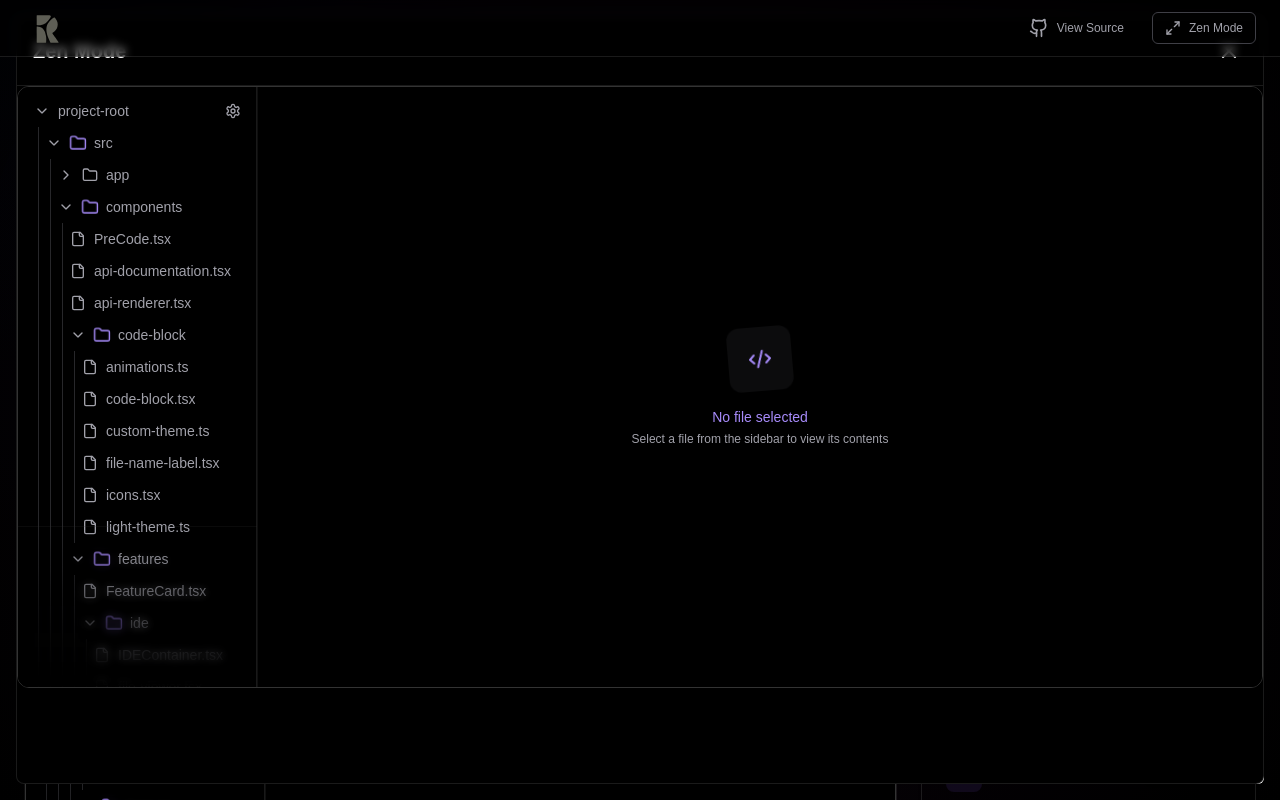
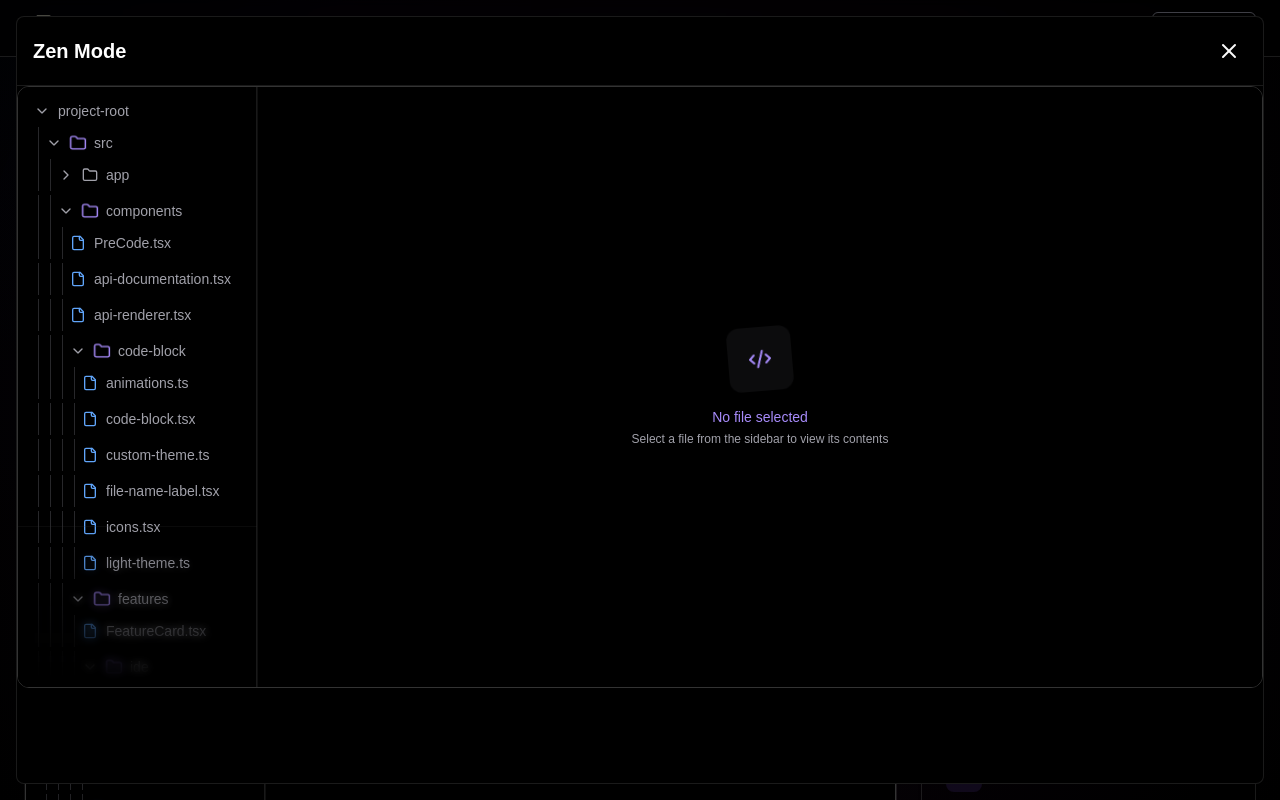
Before and after one commit to remcostoeten/Beautiful-interactive-file-tree, a Next.js app: page / in a window 1280 px wide. Both pictures are taken after a click on the button "Zen Mode". Shown: the top 800 px of the page. Built offline with nearby package versions, Linux system fonts and the light colour scheme.

Commit message:
feat: add zen modeto view idefullsize.

```diff
--- a/src/app/page.tsx
+++ b/src/app/page.tsx
@@ -7,17 +7,17 @@ import IDE from '@/components/features/ide/ide'
 import Header from '@/components/header'
 import PreCode from '@/components/PreCode'
 import TerminalOutput from '@/components/terminal-output'
-import { Button } from '@/components/ui/button'
 import { Tabs, TabsContent, TabsList, TabsTrigger } from '@/components/ui/tabs'
-import { TYPE_DEFINITION, USAGE_EXAMPLE } from '@/core/config/code-examples'
-import { getFileIcon } from '@/core/config/file-icons'
+import ZenIDEModal from '@/components/zenIDEmodal'
+import { USAGE_EXAMPLE } from '@/core/config/code-examples'
 import { projectStructure } from '@/core/config/tree-object'
 import useCursorGradient from '@/hooks/useCursorGradient'
 import { animate, AnimatePresence, motion, stagger } from 'framer-motion'
-import { Code2, Heart, Terminal, Wand2, X } from 'lucide-react'
+import { Code2, Heart, Terminal, Wand2 } from 'lucide-react'
 import { useEffect, useState } from 'react'
 
 export default function LandingPage() {
+    const [mounted, setMounted] = useState(false)
     const [isZenMode, setIsZenMode] = useState(false)
     const { position, opacity: cursorOpacity } = useCursorGradient()
 
@@ -28,6 +28,12 @@ export default function LandingPage() {
     ]
 
     useEffect(() => {
+        setMounted(true)
+    }, [])
+
+    useEffect(() => {
+        if (!mounted) return
+
         const animations: Animation[] = [
             [
                 '.stagger-fade',
@@ -47,7 +53,11 @@ export default function LandingPage() {
                 animate(element, keyframes, options)
             })
         })
-	}, [])
+    }, [mounted])
+
+    if (!mounted) {
+        return null // or a loading skeleton
+    }
 
     return (
         <div className="min-h-screen bg-black selection:bg-violet-500/20 selection:text-violet-200">
@@ -102,76 +112,41 @@ export default function LandingPage() {
                                             value="code"
                                             className="data-[state=active]:bg-black data-[state=active]:text-white px-4 relative z-20"
                                         >
-											Usage
+                                            Code
                                         </TabsTrigger>
                                     </TabsList>
                                 </div>
-
-								<AnimatePresence mode="wait">
-									<TabsContent
-										value="demo"
-										className="relative z-0"
-									>
+                                <AnimatePresence mode="sync">
+                                    <TabsContent value="demo" className="relative">
                                         <motion.div
-											initial={{ opacity: 0, y: 10 }}
+                                            initial={{ opacity: 0, y: 20 }}
                                             animate={{ opacity: 1, y: 0 }}
-											exit={{ opacity: 0, y: -10 }}
-											transition={{
-												duration: 0.2,
-												ease: 'easeOut'
-											}}
-											className="w-full"
+                                            exit={{ opacity: 0, y: 20 }}
+                                            transition={{ duration: 0.2 }}
+                                            className="relative"
                                         >
                                             <IDE
                                                 root={projectStructure}
-												onSelect={(path) =>
-													console.log(
-														'Selected:',
-														path
-													)
-												}
+                                                onSelect={() => { }}
                                                 theme="dark"
-												customIcons={getFileIcon}
-												colorfulIcons={true}
+                                                defaultSettings={{
+                                                    theme: 'dark',
+                                                    colorfulIcons: true
+                                                }}
                                             />
                                         </motion.div>
                                     </TabsContent>
-
-									<TabsContent
-										value="code"
-										className="relative z-0"
-									>
+                                    <TabsContent value="code">
                                         <motion.div
-											initial={{ opacity: 0, y: 10 }}
+                                            initial={{ opacity: 0, y: 20 }}
                                             animate={{ opacity: 1, y: 0 }}
-											exit={{ opacity: 0, y: -10 }}
-											transition={{
-												duration: 0.2,
-												ease: 'easeOut'
-											}}
-											className="p-6 space-y-6"
+                                            exit={{ opacity: 0, y: 20 }}
+                                            transition={{ duration: 0.2 }}
                                         >
                                             <CodeBlock
                                                 code={USAGE_EXAMPLE}
                                                 language="typescript"
                                                 fileName="IDEExample.tsx"
-												showLineNumbers
-												enableLineHighlight
-												badges={[
-													{
-														text: 'TypeScript',
-														variant: 'primary'
-													},
-													{
-														text: 'React',
-														variant: 'secondary'
-													}
-												]}
-											/>
-											<CodeBlock
-												code={TYPE_DEFINITION}
-												language="typescript"
-												fileName="types.ts"
                                                 showLineNumbers
                                                 enableLineHighlight
                                                 badges={[
@@ -186,9 +161,11 @@ export default function LandingPage() {
                                 </AnimatePresence>
                             </Tabs>
                         </div>
+                        {mounted && (
                             <div className="mt-6">
                                 <TerminalOutput />
                             </div>
+                        )}
                     </div>
 
                     <div className="lg:col-span-2 space-y-6">
@@ -235,43 +212,6 @@ export default function LandingPage() {
                 </section>
             </main>
 
-			{/* Zen Mode */}
-			<AnimatePresence>
-				{isZenMode && (
-					<motion.div
-						initial={{ opacity: 0 }}
-						animate={{ opacity: 1 }}
-						exit={{ opacity: 0 }}
-						className="fixed inset-0 bg-black z-50"
-					>
-						<div className="h-screen flex flex-col">
-							<div className="flex justify-between items-center p-4 border-b border-white/10">
-								<h2 className="text-xl font-bold text-white">
-									Zen Mode
-								</h2>
-								<Button
-									variant="ghost"
-									size="icon"
-									onClick={() => setIsZenMode(false)}
-								>
-									<X className="w-6 h-6" />
-								</Button>
-							</div>
-							<div className="flex-1 flex items-center justify-center">
-								<IDE
-									root={projectStructure}
-									onSelect={(path) =>
-										console.log('Selected:', path)
-									}
-									theme="dark"
-									customIcons={getFileIcon}
-									colorfulIcons={true}
-								/>
-							</div>
-						</div>
-					</motion.div>
-				)}
-			</AnimatePresence>
 
             {/* Footer */}
             <footer className="border-t border-white/10 py-6 px-6">
@@ -289,6 +229,16 @@ export default function LandingPage() {
                     </p>
                 </div>
             </footer>
+
+            {/* Add ZenIDEModal */}
+            <AnimatePresence>
+                {isZenMode && (
+                    <ZenIDEModal
+                        isOpen={isZenMode}
+                        onClose={() => setIsZenMode(false)}
+                    />
+                )}
+            </AnimatePresence>
         </div>
     )
 }
--- a/src/components/features/ide/ide.tsx
+++ b/src/components/features/ide/ide.tsx
@@ -3,7 +3,6 @@
 import {
 	AnimatePresence,
 	motion,
-	Reorder,
 	useMotionValue,
 	useSpring
 } from 'framer-motion'
@@ -19,7 +18,6 @@ import { useDebouncedCallback } from '../../../hooks/use-debounce'
 import { cn } from '../../../lib/utils'
 import FileViewer from './file-viewer'
 import NoFileSelected from './no-file-selected-state'
-import SettingsPanel from './settings'
 
 interface FileExplorer {
 	name: string
@@ -241,12 +239,7 @@ const FileTree: React.FC<FileTreeProps> = ({
 	}
 
 	return (
-		<Reorder.Item
-			value={item}
-			id={fullPath}
-			key={`reorder-${fullPath}`}
-			className="w-full"
-		>
+		<div className="w-full">
 			<motion.div
 				className={cn(
 					'flex items-center gap-2 py-1.5 px-2 text-sm group relative w-full',
@@ -375,12 +368,7 @@ const FileTree: React.FC<FileTreeProps> = ({
 							}
 						}}
 					>
-						<Reorder.Group
-							key={`group-${fullPath}`}
-							axis="y"
-							values={item.children}
-							onReorder={() => {}}
-						>
+						<div className="space-y-1">
 							{item.children.map((child: FileExplorer) => (
 								<FileTree
 									key={`${fullPath}-${child.name}`}
@@ -398,11 +386,11 @@ const FileTree: React.FC<FileTreeProps> = ({
 									showIndentGuides={showIndentGuides}
 								/>
 							))}
-						</Reorder.Group>
+						</div>
 					</motion.div>
 				)}
 			</AnimatePresence>
-		</Reorder.Item>
+		</div>
 	)
 }
 
@@ -434,8 +422,8 @@ export default function IDE({
 	showIndentGuides = true,
 	customIcons
 }: IDEProps) {
-	// Initialize settings with defaults
-	const [settings, setSettings] = React.useState<SettingsState>({
+	const [mounted, setMounted] = React.useState(false)
+	const [settings, setSettings] = React.useState<SettingsState>(() => ({
 		theme: theme,
 		colorfulIcons: colorfulIcons,
 		fontSize: 13,
@@ -445,7 +433,11 @@ export default function IDE({
 		showIndentGuides: true,
 		bgOpacity: 100,
 		...defaultSettings
-	})
+	}))
+
+	React.useEffect(() => {
+		setMounted(true)
+	}, [])
 
 	const { selectedPath, openedFiles, setSelectedPath, setOpenedFiles } =
 		useFileStore()
@@ -539,6 +531,12 @@ export default function IDE({
 		}))
 	}, [root])
 
+	const [isMounted, setIsMounted] = React.useState(false)
+
+	React.useEffect(() => {
+		setIsMounted(true)
+	}, [])
+
 	return (
 		<Card
 			className={cn(
@@ -627,29 +625,15 @@ export default function IDE({
 								: 'border-zinc-200/30 bg-white'
 						)}
 					>
-						<div className="absolute top-2 right-2 z-10">
-							<SettingsPanel
-								settings={settings}
-								onSettingsChange={(newSettings) =>
-									setSettings((prev) => ({
-										...prev,
-										...newSettings
-									}))
-								}
-							/>
-						</div>
+
 						<ScrollArea className="h-[600px]">
 							<div className="p-2 pb-40">
-								<Reorder.Group
-									key="root-file-tree"
-									axis="y"
-									values={[root]}
-									onReorder={() => {}}
-								>
+								<div className="space-y-1">
 									<FileTree
 										key={`file-tree-${root.name}`}
 										item={root}
 										defaultCollapsed={defaultCollapsed}
+
 										handleFileSelect={onSelect}
 										defaultOpen={defaultOpen}
 										maxFilesOpen={maxFilesOpen}
@@ -662,7 +646,7 @@ export default function IDE({
 										}
 										depth={0}
 									/>
-								</Reorder.Group>
+								</div>
 							</div>
 						</ScrollArea>
 						<div className="absolute bottom-0 left-0 right-0 pointer-events-none">
--- a/src/components/features/ide/settings.tsx
+++ b/src/components/features/ide/settings.tsx
@@ -3,8 +3,9 @@
 import { Slider } from '@/components/ui/slider'
 import * as PopoverPrimitive from '@radix-ui/react-popover'
 import * as Tooltip from '@radix-ui/react-tooltip'
-import { motion, useDragControls } from 'framer-motion'
+import { AnimatePresence, motion, useDragControls } from 'framer-motion'
 import { Moon, Palette, Settings, Smartphone, Sun, Type, X } from 'lucide-react'
+import * as React from 'react'
 import { cn } from '../../../lib/utils'
 
 type SettingsState = {
@@ -61,11 +62,7 @@ const CustomTooltip = ({ content, children }: CustomTooltipProps) => {
 		<Tooltip.Provider>
 			<Tooltip.Root>
 				<Tooltip.Trigger asChild>
-					{React.Children.map(children, (child, index) =>
-						React.cloneElement(child as React.ReactElement, {
-							key: `tooltip-trigger-${index}`
-						})
-					)}
+					{children}
 				</Tooltip.Trigger>
 				<Tooltip.Portal>
 					<Tooltip.Content
@@ -92,39 +89,67 @@ export default function SettingsPanel({
 	settings,
 	onSettingsChange
 }: SettingsPanelProps) {
+	const [mounted, setMounted] = React.useState(false)
+	const [open, setOpen] = React.useState(false)
 	const dragControls = useDragControls()
 
+	React.useEffect(() => {
+		setMounted(true)
+	}, [])
+
+	// Don't render anything until mounted
+	if (!mounted) {
+		return null
+	}
+
 	const themeOptions = [
-		{ value: 'light' as const, icon: Sun, label: 'Light' },
-		{ value: 'dark' as const, icon: Moon, label: 'Dark' },
-		{ value: 'system' as const, icon: Smartphone, label: 'System' }
+		{ id: 'light-theme', value: 'light' as const, icon: Sun, label: 'Light' },
+		{ id: 'dark-theme', value: 'dark' as const, icon: Moon, label: 'Dark' },
+		{ id: 'system-theme', value: 'system' as const, icon: Smartphone, label: 'System' }
 	]
 
-	const fontSizes = [12, 13, 14, 15, 16]
+	const fontSizes = [
+		{ id: 'font-12', size: 12 },
+		{ id: 'font-13', size: 13 },
+		{ id: 'font-14', size: 14 },
+		{ id: 'font-15', size: 15 },
+		{ id: 'font-16', size: 16 }
+	]
 
 	return (
-		<PopoverPrimitive.Root>
+		<Tooltip.Provider>
+			<PopoverPrimitive.Root open={open} onOpenChange={setOpen}>
 				<PopoverPrimitive.Trigger asChild>
-				<button className="p-2 rounded-full hover:bg-zinc-800/50 transition-colors">
+					<button
+						className="p-2 rounded-full hover:bg-zinc-800/50 transition-colors"
+						aria-label="Settings"
+					>
 						<Settings
 							size={16}
 							className="text-zinc-400 hover:text-zinc-300"
 						/>
 					</button>
 				</PopoverPrimitive.Trigger>
-			<PopoverPrimitive.Portal>
-				<PopoverPrimitive.Content asChild>
+
+				<AnimatePresence mode="sync">
+					{open && mounted && (
+						<PopoverPrimitive.Portal forceMount>
+							<PopoverPrimitive.Content className="z-50" forceMount>
 								<motion.div
-						className="fixed z-50"
 									initial={{ opacity: 0, scale: 0.95 }}
 									animate={{ opacity: 1, scale: 1 }}
 									exit={{ opacity: 0, scale: 0.95 }}
+									transition={{ duration: 0.2, ease: 'easeOut' }}
+									className="fixed"
+								>
+									<motion.div
+										className="w-80 rounded-lg border border-zinc-800 bg-zinc-900/95 p-4 shadow-xl"
 										drag
 										dragControls={dragControls}
 										dragMomentum={false}
 										dragElastic={0}
+										onClick={(e) => e.stopPropagation()}
 									>
-						<motion.div className="w-80 rounded-lg border border-zinc-800 bg-zinc-900/95 p-4">
 										<div
 											className="flex items-center justify-between mb-4 cursor-move"
 											onPointerDown={(e) => dragControls.start(e)}
@@ -132,14 +157,12 @@ export default function SettingsPanel({
 											<h3 className="text-sm font-medium text-zinc-200">
 												Editor Settings
 											</h3>
-								<CustomTooltip content="Tip! You can move/drag this panel by grabbing the header">
-									<button className="rounded-full p-1 hover:bg-zinc-800/50 transition-colors cursor-pointer">
-										<X
-											size={14}
-											className="text-zinc-400"
-										/>
+											<button
+												onClick={() => setOpen(false)}
+												className="rounded-full p-1 hover:bg-zinc-800/50 transition-colors cursor-pointer"
+											>
+												<X size={14} className="text-zinc-400" />
 											</button>
-								</CustomTooltip>
 										</div>
 										<div className="space-y-6 cursor-default">
 											{/* Theme Selection */}
@@ -148,15 +171,10 @@ export default function SettingsPanel({
 													<Sun className="w-3 h-3" /> Theme
 												</label>
 												<div className="grid grid-cols-3 gap-2">
-										{themeOptions.map(
-											({ value, icon: Icon, label }) => (
+													{themeOptions.map(({ id, value, icon: Icon, label }) => (
 														<button
-													key={value}
-													onClick={() =>
-														onSettingsChange({
-															theme: value
-														})
-													}
+															key={id}
+															onClick={() => onSettingsChange({ theme: value })}
 															className={cn(
 																'flex flex-col items-center gap-1 p-2 rounded-md border transition-all',
 																settings.theme === value
@@ -169,8 +187,7 @@ export default function SettingsPanel({
 																{label}
 															</span>
 														</button>
-											)
-										)}
+													))}
 												</div>
 											</div>
 
@@ -180,14 +197,10 @@ export default function SettingsPanel({
 													<Type className="w-3 h-3" /> Font Size
 												</label>
 												<div className="grid grid-cols-5 gap-2">
-										{fontSizes.map((size) => (
+													{fontSizes.map(({ id, size }) => (
 														<button
-												key={size}
-												onClick={() =>
-													onSettingsChange({
-														fontSize: size
-													})
-												}
+															key={id}
+															onClick={() => onSettingsChange({ fontSize: size })}
 															className={cn(
 																'p-2 rounded-md border text-xs transition-all',
 																settings.fontSize === size
@@ -204,36 +217,27 @@ export default function SettingsPanel({
 											{/* Tab Color */}
 											<div className="space-y-2">
 												<label className="text-xs font-medium text-zinc-400 flex items-center gap-2">
-										<Palette className="w-3 h-3" /> Active
-										Tab Color
+													<Palette className="w-3 h-3" /> Active Tab Color
 												</label>
 												<div className="grid grid-cols-5 gap-2">
-										{Object.entries(TAB_COLORS).map(
-											([color, classes]) => (
+													{Object.entries(TAB_COLORS).map(([color, classes]) => (
 														<button
 															key={`tab-color-${color}`}
 															onClick={() =>
 																onSettingsChange({
-															activeTabColor:
-																color as keyof typeof TAB_COLORS
+																	activeTabColor: color as keyof typeof TAB_COLORS
 																})
 															}
 															className={cn(
 																'p-2 rounded-md border text-xs transition-all capitalize',
-														settings.activeTabColor ===
-															color
-															? [
-																	classes.border,
-																	classes.bg,
-																	classes.text
-																]
+																settings.activeTabColor === color
+																	? [classes.border, classes.bg, classes.text]
 																	: 'border-zinc-800 hover:border-zinc-700 text-zinc-400 hover:text-zinc-300'
 															)}
 														>
 															{color}
 														</button>
-											)
-										)}
+													))}
 												</div>
 											</div>
 
@@ -243,59 +247,39 @@ export default function SettingsPanel({
 													Display Options
 												</label>
 												<div className="space-y-2">
+													{[
+														{
+															id: 'colorful-icons',
+															label: 'Colorful Icons',
+															value: settings.colorfulIcons,
+															onChange: () => onSettingsChange({ colorfulIcons: !settings.colorfulIcons })
+														},
+														{
+															id: 'line-numbers',
+															label: 'Show Line Numbers',
+															value: settings.lineNumbers,
+															onChange: () => onSettingsChange({ lineNumbers: !settings.lineNumbers })
+														},
+														{
+															id: 'word-wrap',
+															label: 'Word Wrap',
+															value: settings.wordWrap,
+															onChange: () => onSettingsChange({ wordWrap: !settings.wordWrap })
+														}
+													].map(({ id, label, value, onChange }) => (
 														<button
-											onClick={() =>
-												onSettingsChange({
-													colorfulIcons:
-														!settings.colorfulIcons
-												})
-											}
+															key={id}
+															onClick={onChange}
 															className={cn(
 																'w-full flex items-center justify-between p-2 rounded-md border transition-all',
-												settings.colorfulIcons
+																value
 																	? 'border-blue-500/50 bg-blue-500/10 text-blue-400'
 																	: 'border-zinc-800 hover:border-zinc-700 text-zinc-400 hover:text-zinc-300'
 															)}
 														>
-											<span className="text-xs">
-												Colorful Icons
-											</span>
+															<span className="text-xs">{label}</span>
 														</button>
-										<button
-											onClick={() =>
-												onSettingsChange({
-													lineNumbers:
-														!settings.lineNumbers
-												})
-											}
-											className={cn(
-												'w-full flex items-center justify-between p-2 rounded-md border transition-all',
-												settings.lineNumbers
-													? 'border-blue-500/50 bg-blue-500/10 text-blue-400'
-													: 'border-zinc-800 hover:border-zinc-700 text-zinc-400 hover:text-zinc-300'
-											)}
-										>
-											<span className="text-xs">
-												Show Line Numbers
-											</span>
-										</button>
-										<button
-											onClick={() =>
-												onSettingsChange({
-													wordWrap: !settings.wordWrap
-												})
-											}
-											className={cn(
-												'w-full flex items-center justify-between p-2 rounded-md border transition-all',
-												settings.wordWrap
-													? 'border-blue-500/50 bg-blue-500/10 text-blue-400'
-													: 'border-zinc-800 hover:border-zinc-700 text-zinc-400 hover:text-zinc-300'
-											)}
-										>
-											<span className="text-xs">
-												Word Wrap
-											</span>
-										</button>
+													))}
 												</div>
 											</div>
 
@@ -326,6 +310,9 @@ export default function SettingsPanel({
 								</motion.div>
 							</PopoverPrimitive.Content>
 						</PopoverPrimitive.Portal>
+					)}
+				</AnimatePresence>
 			</PopoverPrimitive.Root>
+		</Tooltip.Provider>
 	)
 }
--- a/src/components/header.tsx
+++ b/src/components/header.tsx
@@ -5,7 +5,7 @@ import { Button } from '@/components/ui/button'
 import { Github, Maximize2 } from 'lucide-react'
 
 type HeaderProps = {
-	onZenMode?: () => void
+    onZenMode: () => void
 }
 
 export default function Header({ onZenMode }: HeaderProps) {
@@ -21,7 +21,7 @@ export default function Header({ onZenMode }: HeaderProps) {
                         asChild
                     >
                         <a
-							href="https://github.com"
+                            href="https://github.com/remcostoeten/ide-component"
                             className="flex items-center gap-2"
                         >
                             <Github className="w-5 h-5" />
--- a/src/components/zenIDEmodal.tsx
+++ b/src/components/zenIDEmodal.tsx
@@ -4,31 +4,23 @@ import { Button } from '@/components/ui/button'
 import { getFileIcon } from '@/core/config/file-icons'
 import { projectStructure } from '@/core/config/tree-object'
 import { AnimatePresence, motion } from 'framer-motion'
-import { Maximize2, X } from 'lucide-react'
-import { useState } from 'react'
+import { X } from 'lucide-react'
 import IDE from './features/ide/ide'
 
-export default function ZenIDEModal() {
-	const [isZenMode, setIsZenMode] = useState(false)
+type ZenIDEModalProps = {
+	isOpen: boolean
+	onClose: () => void
+}
 
-	const toggleZenMode = () => setIsZenMode(!isZenMode)
-
+export default function ZenIDEModal({ isOpen, onClose }: ZenIDEModalProps) {
 	return (
-		<>
-			<Button
-				onClick={toggleZenMode}
-				className="fixed bottom-4 right-4 z-50"
-			>
-				<Maximize2 className="w-4 h-4 mr-2" />
-				Zen Mode
-			</Button>
-
 		<AnimatePresence>
-				{isZenMode && (
+			{isOpen && (
 				<motion.div
 					initial={{ opacity: 0, scale: 0.9 }}
 					animate={{ opacity: 1, scale: 1 }}
 					exit={{ opacity: 0, scale: 0.9 }}
+					transition={{ duration: 0.2, ease: 'easeOut' }}
 					className="fixed inset-4 bg-black z-50 flex flex-col rounded-lg border border-white/10"
 				>
 					<div className="flex justify-between items-center p-4 border-b border-white/10">
@@ -38,7 +30,7 @@ export default function ZenIDEModal() {
 						<Button
 							variant="ghost"
 							size="icon"
-								onClick={toggleZenMode}
+							onClick={onClose}
 						>
 							<X className="w-6 h-6" />
 						</Button>
@@ -46,16 +38,18 @@ export default function ZenIDEModal() {
 					<div className="flex-1 overflow-auto">
 						<IDE
 							root={projectStructure}
-								onSelect={(path) =>
-									console.log('Selected:', path)
-								}
+							onSelect={(path) => console.log('Selected:', path)}
 							theme="dark"
 							customIcons={getFileIcon}
+							defaultSettings={{
+								theme: 'dark',
+								colorfulIcons: true,
+								bgOpacity: 100
+							}}
 						/>
 					</div>
 				</motion.div>
 			)}
 		</AnimatePresence>
-		</>
 	)
 }
```
Lines whose indentation alone changed are shown as unchanged.
